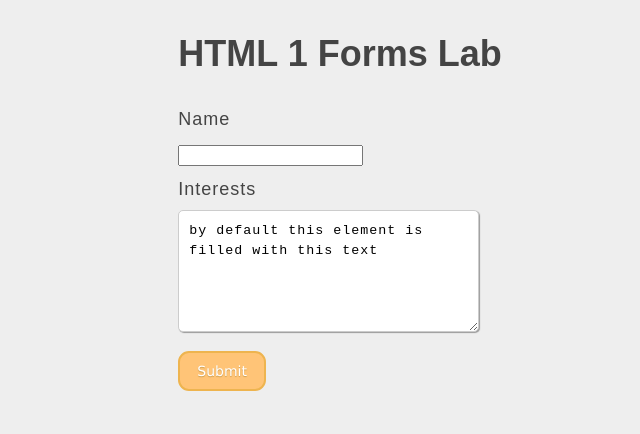
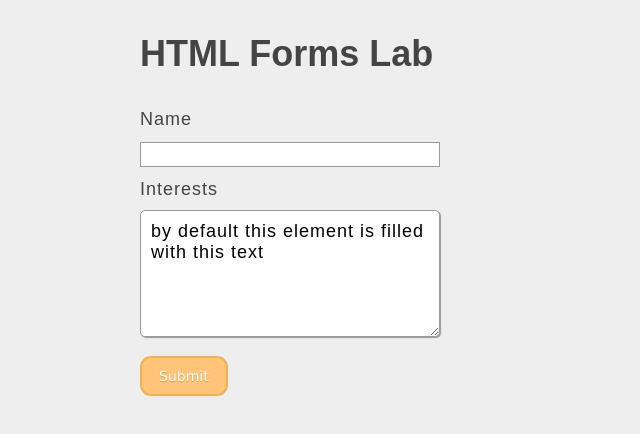
Before and after one commit to lmiro98/lmiro98.github.io, a plain HTML site: page lab_6/index.html in a window 1280 px wide. Shown: the whole page, without its empty margins (300-940 px from the left). Drawn offline with Linux system fonts and the light colour scheme.

Commit message:
submission

```diff
--- a/lab_6/form_styles.css
+++ b/lab_6/form_styles.css
@@ -1,15 +1,23 @@
 form {
-
+    margin: 0 auto;
+    width: 400px;
 }
 
 label {
-
+    display: flex;
+    width: 90px;
+    text-align: left;
 }
 
 input, textarea {
-
+  font: 1em sans-serif;
+  width: 300px;
+  box-sizing: border-box;
+  border: 1px solid #999;
 }
 
 ul {
-
+    list-style: none;
+    padding: 0;
+    margin: 0;
 }
--- a/lab_6/index.html
+++ b/lab_6/index.html
@@ -9,12 +9,12 @@
     <div class="wrapper">
       <div class="container">
         <div>
-          <h1>HTML 1 Forms Lab</h1>
+          <h1>HTML Forms Lab</h1>
         </div>
         <div>
           <form action="https://nameless-thicket-21836.herokuapp.com/lab" method="post">
             <label for="name">Name</label>
-            <input type="text" id="name" />
+            <input type="text" id="name" maxlength="140"/>
             <label for="interests">Interests</label>
             <textarea id="interests" name="interests"
                 rows="5" cols="33"
```
